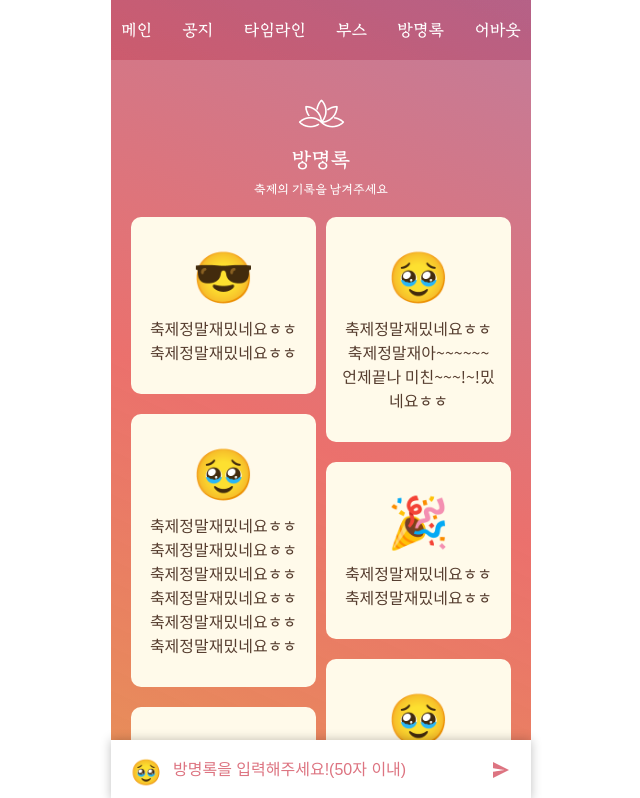
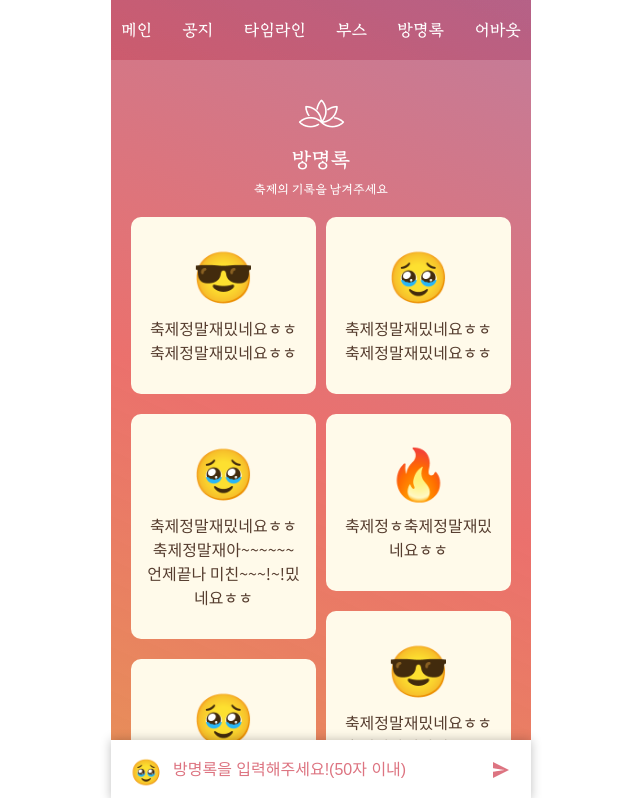
Before and after one commit to ZZZINU/2023_fall_festival_front, a React (Vite) app: page /guestBook in a window 1280 px wide. Shown: the top 798 px of the page, without its empty margins (319-959 px from the left). Built offline with nearby package versions, Linux system fonts and the light colour scheme.

Commit message:
:sparkles: Feat: add scrollControl

```diff
--- a/src/pages/guestBook/GuestBook.jsx
+++ b/src/pages/guestBook/GuestBook.jsx
@@ -3,7 +3,69 @@ import * as S from "./style";
 import PageTitle from "../../components/common/pageTitle/PageTitle";
 
 function GuestBook() {
-  const data = [
+  const [isFetchData, setIsFetchData] = useState(false);
+  const [isLoadData, setIsLoadData] = useState(true);
+
+  const [count, useCount] = useState(0);
+  const [currentPage, setCurrentPage] = useState(1);
+
+  const fetchData = async () => {
+    try {
+      console.log("데이터 패치중...");
+
+      setIsFetchData(true);
+    } catch (error) {
+      console.log("처음 데이터를 로딩하는 중 오류 발생", error);
+    }
+  };
+  //처음 로딩될때 초기값넣기
+  useEffect(() => {
+    fetchData();
+  }, []);
+
+  const loadData = async () => {
+    try {
+    } catch (error) {
+      console.log("추가 데이터를 로딩하는 중 오류 발생", error);
+    }
+  };
+
+  const [position, setPosition] = useState(0);
+  const contentListLeft_Ref = useRef();
+  const contentListRight_Ref = useRef();
+
+  const [contentListLeft_Height, setContentListLeft_Height] = useState(0);
+  const [contentListRight_Height, setContentListRight_Height] = useState(0);
+
+  function onScroll() {
+    console.log(contentListLeft_Height, contentListRight_Height);
+    setPosition(window.scrollY);
+  }
+
+  useEffect(() => {
+    setContentListLeft_Height(contentListLeft_Ref.current?.offsetHeight);
+    setContentListRight_Height(contentListRight_Ref.current?.offsetHeight);
+  }, [isFetchData]);
+
+  useEffect(() => {
+    console.log("Position", position);
+  }, [position]);
+  useEffect(() => {
+    window.addEventListener("scroll", onScroll);
+    return () => {
+      window.removeEventListener("scroll", onScroll);
+    };
+  }, []);
+
+  const dataRight = [
+    {
+      icon: "cry",
+      content: "축제정말재밌네요ㅎㅎ축제정말재밌네요ㅎㅎ"
+    },
+    {
+      icon: "fire",
+      content: "축제정ㅎ축제정말재밌네요ㅎㅎ"
+    },
     {
       icon: "hip",
       content: "축제정말재밌네요ㅎㅎ축제정말재밌네요ㅎㅎ"
@@ -20,6 +82,184 @@ function GuestBook() {
     },
     {
       icon: "festival",
+      content: "축제정말재밌네요ㅎㅎ축제정말재밌네요ㅎㅎ"
+    },
+    {
+      icon: "heart",
+      content: "축제정말재밌네요ㅎㅎ축추석인데제정말재밌네요ㅎㅎ"
+    },
+    {
+      icon: "cry",
+      content: "축제정말재밌요ㅎㅎ"
+    },
+    {
+      icon: "cry",
+      content:
+        "축제정말재밌네요ㅎㅎ축제정말재밌네요ㅎㅎ축제정말재밌네요ㅎㅎ축제정말재밌네요ㅎㅎ축제정말재밌네요ㅎㅎ축제정말재밌네요ㅎㅎ"
+    },
+    {
+      icon: "festival",
+      content: "축제정말재밌네요ㅎㅎ축제정말재밌네요ㅎㅎ"
+    },
+    {
+      icon: "heart",
+      content: "축제정말재밌네요ㅎㅎ축추석인데제정말재밌네요ㅎㅎ"
+    },
+    {
+      icon: "cry",
+      content: "축제정말재밌네요ㅎㅎ축제정말재밌네요ㅎㅎ"
+    },
+    {
+      icon: "cry",
+      content: "축제정말재밌네요ㅎㅎ축제정말재밌네요ㅎㅎ"
+    },
+    {
+      icon: "cry",
+      content:
+        "축제정말재밌네요ㅎㅎ축제정말재밌네요ㅎㅎ축제정말재밌네요ㅎㅎ축제정말재밌네요ㅎㅎ축제정말재밌네요ㅎㅎ축제정말재밌네요ㅎㅎ"
+    },
+    {
+      icon: "festival",
+      content: "축제정말재밌네요ㅎㅎ축제정말재밌네요ㅎㅎ"
+    },
+    {
+      icon: "heart",
+      content: "축제정말재밌네요ㅎㅎ축추석인데제정말재밌네요ㅎㅎ"
+    },
+    {
+      icon: "hip",
+      content: "축제정말재밌네요ㅎㅎ"
+    },
+    {
+      icon: "heart",
+      content: "축제정말재밌네요ㅎㅎ축추석인데제정말재밌네요ㅎㅎ"
+    },
+    {
+      icon: "cry",
+      content: "축제정말재밌네요ㅎㅎ축제정말재밌네요ㅎㅎ"
+    },
+    {
+      icon: "cry",
+      content: "축제정말재밌네요ㅎㅎ축제정말재밌네요ㅎㅎ"
+    },
+
+    {
+      icon: "cry",
+      content: "축제정말재밌네요ㅎㅎ"
+    },
+    {
+      icon: "cry",
+      content:
+        "축제정말재밌네요ㅎㅎ축제정말재밌네요ㅎㅎ축제정말재밌네요ㅎㅎ축제정말재밌네요ㅎㅎ축제정말재밌네요ㅎㅎ축제정말재밌네요ㅎㅎ"
+    },
+    {
+      icon: "festival",
+      content: "축제정말재밌네요ㅎㅎ축제정말재밌네요ㅎㅎ"
+    },
+    {
+      icon: "heart",
+      content: "축제정말재밌네요ㅎㅎ축추석인데제정말재밌네요ㅎㅎ"
+    },
+    {
+      icon: "cry",
+      content: "축제정말재밌네요ㅎㅎ축제정말재밌네요ㅎㅎ"
+    },
+    {
+      icon: "cry",
+      content:
+        "축제정말재밌네요요ㅎㅎ축제정말재밌네요ㅎㅎ축제정말재밌네요ㅎㅎ축제정말재밌네요ㅎㅎ"
+    },
+    {
+      icon: "cry",
+      content:
+        "축제정말재밌네요ㅎㅎ축제정말재밌네요ㅎㅎ축제정말재밌네요ㅎㅎ축제정말재밌네요ㅎㅎ축제정말재밌네요ㅎㅎ축제정말재밌네요ㅎㅎ"
+    },
+    {
+      icon: "festival",
+      content: "축제정말재밌네요ㅎㅎ축제정말재밌네요ㅎㅎ"
+    },
+    {
+      icon: "heart",
+      content: "축제정말재밌네요ㅎㅎ축추석인데제정말재밌네요ㅎㅎ"
+    },
+
+    {
+      icon: "cry",
+      content:
+        "축제정말재밌네요ㅎㅎ축제요ㅎㅎ축제정말재밌네요ㅎㅎ축제정말재밌네요정말재밌네요ㅎㅎ"
+    },
+    {
+      icon: "fire",
+      content: "축제정ㅎ축제정말재밌네요ㅎㅎ"
+    },
+    {
+      icon: "heart",
+      content:
+        "축제정말재요ㅎㅎ축제정말재밌네요ㅎㅎ축제정말재밌네요요ㅎㅎ축제정말재밌네요ㅎㅎ축제정말재밌네요밌네요ㅎㅎ축추석인데제정말재밌네요ㅎㅎ"
+    },
+
+    {
+      icon: "cry",
+      content: "축제정말재밌네요ㅎㅎ축제정말재밌네요ㅎㅎ"
+    },
+    {
+      icon: "fire",
+      content:
+        "축제정ㅎ축제정말재요ㅎㅎ축제정말재밌네요ㅎㅎ축제정말재밌네요밌네요ㅎㅎ"
+    },
+
+    {
+      icon: "fire",
+      content: "축제정ㅎ축제정말재밌네요ㅎㅎ"
+    },
+    {
+      icon: "heart",
+      content:
+        "축제정말재밌네요ㅎㅎ축추석인요ㅎㅎ축제정말재밌네요ㅎㅎ축제정말재밌네요데제정말재밌네요ㅎㅎ"
+    }
+  ];
+  const dataLeft = [
+    {
+      icon: "hip",
+      content: "축제정말재밌네요ㅎㅎ축제정말재밌네요ㅎㅎ"
+    },
+    {
+      icon: "cry",
+      content:
+        "축제정말재밌네요ㅎㅎ축제정말재아~~~~~~언제끝나 미친~~~!~!밌네요ㅎㅎ"
+    },
+    {
+      icon: "cry",
+      content:
+        "축제정말재밌네요ㅎㅎ축제정말재밌네요ㅎㅎ축제정말재밌네요ㅎㅎ축제정말재밌네요ㅎㅎ축제정말재밌네요ㅎㅎ축제정말재밌네요ㅎㅎ"
+    },
+    {
+      icon: "festival",
+      content: "축제정말재밌네요ㅎㅎ축제정말재밌네요ㅎㅎ"
+    },
+    {
+      icon: "heart",
+      content:
+        "축제정말재밌네요ㅎㅎ축제정말재밌네요ㅎㅎ축제정말재밌네요요ㅎㅎ축추석인데제정말재밌네요ㅎㅎ"
+    },
+
+    {
+      icon: "cry",
+      content: "축제정말재밌네요ㅎㅎ축제정말재밌네요ㅎㅎ"
+    },
+    {
+      icon: "fire",
+      content:
+        "축제정ㅎ축제정말재밌요ㅎㅎ축제정말재밌네요ㅎㅎ축제정말재밌네요네요ㅎㅎ"
+    },
+    {
+      icon: "heart",
+      content:
+        "축제정말재밌네요ㅎㅎ축추석인요ㅎㅎ축제정말재밌네요ㅎㅎ축제정말재밌네요데제정말재밌네요ㅎㅎ"
+    },
+
+    {
+      icon: "cry",
       content: "축제정말재밌네요ㅎㅎ축제정말재밌네요ㅎㅎ"
     },
     {
@@ -235,30 +475,40 @@ function GuestBook() {
       <PageTitle mainTitle={"방명록"} subTitle={"축제의 기록을 남겨주세요"} />
 
       <S.GuestBookContent>
-        <S.GuestBookContentBox key={1} style={{ marginRight: "5px" }}>
-          {data.map((item, index) => {
-            return index % 2 == 0 ? (
-              <S.GuestBookBox key={index * 2}>
+        <S.GuestBookContentBox
+          style={{ marginRight: "5px" }}
+          ref={contentListLeft_Ref}
+        >
+          {isFetchData ? (
+            dataLeft.map((item, index) => {
+              return (
+                <S.GuestBookBox key={index}>
                   <S.GeustBookIcon>{iconData[item.icon]}</S.GeustBookIcon>
                   <S.GeustBookText>{item.content}</S.GeustBookText>
                 </S.GuestBookBox>
+              );
+            })
           ) : (
-              <></>
-            );
-          })}
+            <div>로딩중</div>
+          )}
         </S.GuestBookContentBox>
 
-        <S.GuestBookContentBox key={2} style={{ marginLeft: "5px" }}>
-          {data.map((item, index) => {
-            return index % 2 == 1 ? (
-              <S.GuestBookBox key={index * 2 + 1}>
+        <S.GuestBookContentBox
+          style={{ marginLeft: "5px" }}
+          ref={contentListRight_Ref}
+        >
+          {isFetchData ? (
+            dataRight.map((item, index) => {
+              return (
+                <S.GuestBookBox key={index}>
                   <S.GeustBookIcon>{iconData[item.icon]}</S.GeustBookIcon>
                   <S.GeustBookText>{item.content}</S.GeustBookText>
                 </S.GuestBookBox>
+              );
+            })
           ) : (
-              <></>
-            );
-          })}
+            <div>로딩중</div>
+          )}
         </S.GuestBookContentBox>
       </S.GuestBookContent>
 
```
Lines whose indentation alone changed are shown as unchanged.
